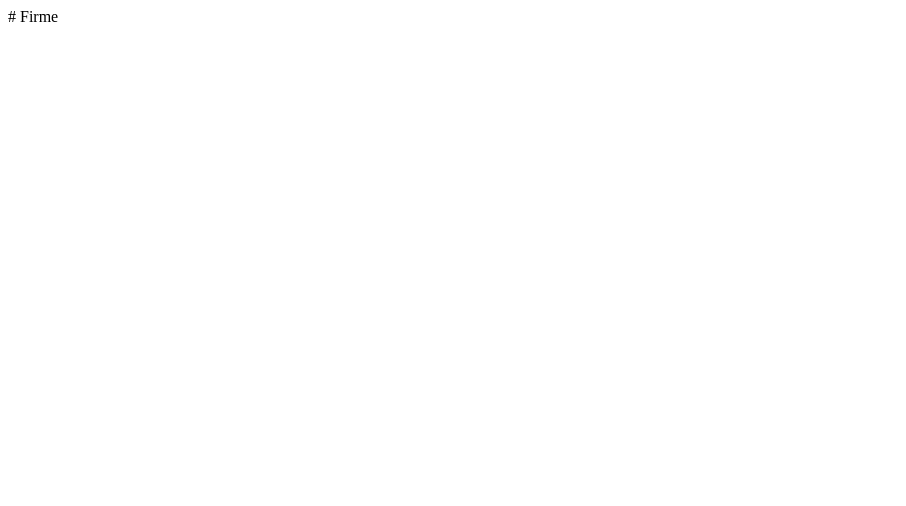
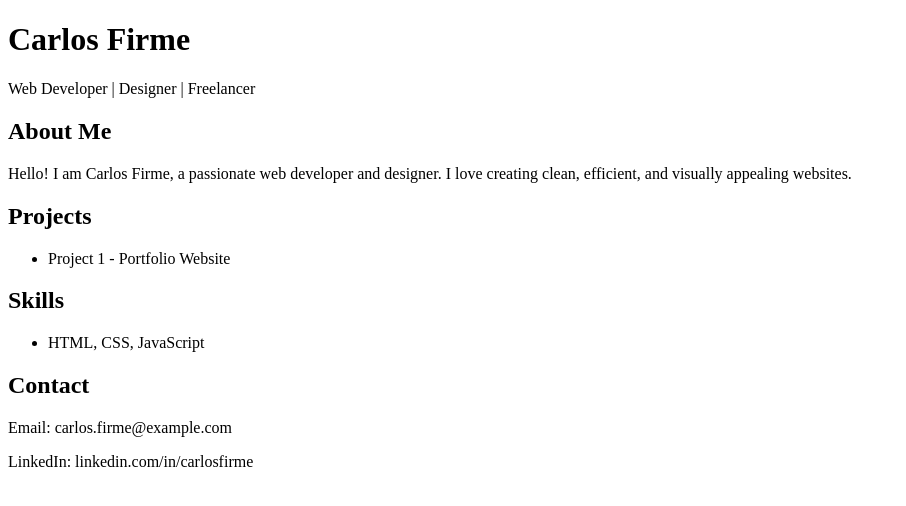
Before and after one commit to soitmapuauniv/Firme, a plain HTML site: page index.html in a window 1280 px wide. Shown: the whole page, without its empty margins (0-906 px from the left). Drawn offline with Linux system fonts and the light colour scheme.

Commit message:
Update index.html

```diff
--- a/index.html
+++ b/index.html
@@ -1 +1,38 @@
-# Firme
+<!DOCTYPE html>
+<html lang="en">
+<head>
+    <meta charset="UTF-8">
+    <meta name="viewport" content="width=device-width, initial-scale=1.0">
+    <title>Carlos Firme | E-Portfolio</title>
+    <link rel="stylesheet" href="style.css" />
+</head>
+<body>
+    <header>
+        <h1>Carlos Firme</h1>
+        <p>Web Developer | Designer | Freelancer</p>
+    </header>
+    <div class="container">
+        <section id="about">
+            <h2>About Me</h2>
+            <p>Hello! I am Carlos Firme, a passionate web developer and designer. I love creating clean, efficient, and visually appealing websites.</p>
+        </section>
+        <section id="projects">
+            <h2>Projects</h2>
+            <ul>
+                <li>Project 1 - Portfolio Website</li>
+            </ul>
+        </section>
+        <section id="skills">
+            <h2>Skills</h2>
+            <ul>
+                <li>HTML, CSS, JavaScript</li>
+            </ul>
+        </section>
+        <section id="contact">
+            <h2>Contact</h2>
+            <p>Email: carlos.firme@example.com</p>
+            <p>LinkedIn: linkedin.com/in/carlosfirme</p>
+        </section>
+    </div>
+</body>
+</html>
```
